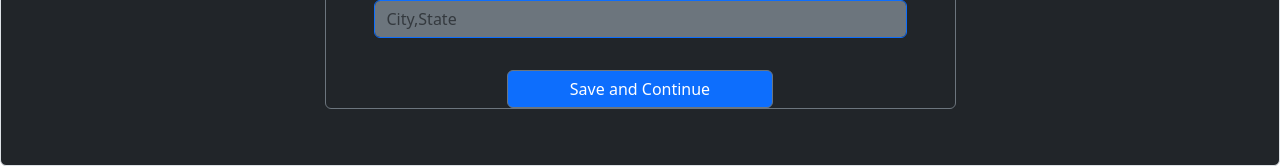
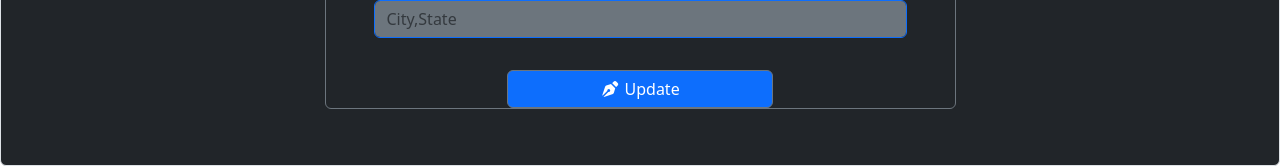
Before and after one commit to anjali-2511/AJSpire-Internship-Journey-, a React (Vite) app in the folder ReactJs_Mini_Project/QR_Code_Generator_Using_User_Details/vite-project/: page /dashboard in a window 1280 px wide. Both pictures are taken after a click on the button "Edit". Shown: the part 566-734 px from the top of the page. Built offline with nearby package versions, Linux system fonts and the light colour scheme.

Commit message:
Bug Fixed

```diff
--- a/ReactJs_Mini_Project/QR_Code_Generator_Using_User_Details/vite-project/src/App.jsx
+++ b/ReactJs_Mini_Project/QR_Code_Generator_Using_User_Details/vite-project/src/App.jsx
@@ -1,38 +1,3 @@
-// import { BrowserRouter, Routes, Route } from "react-router-dom";
-// import DashBoard from "./DashBoard"
-// import Home from "./Home"
-// import Login from "./Login"
-// import NavBar from "./NavBar"
-// import Profile from "./Profile"
-// import Registration from "./Registration"
-
-// function App() {
-
-//   return (
-//     <BrowserRouter>
-//       <NavBar />
-//       <br />
-//       <br />
-//       <Routes>
-//         <Route path="/" element={<Home />} />
-//         <Route path="/login" element={<Login />} />
-//         <Route path="/registration" element={<Registration />} />
-//         <Route path="/profile" element={<Profile />} />
-//         <Route path="/dashboard" element={<DashBoard />} />
-
-//       </Routes>
-
-
-
-
-//     </BrowserRouter>
-//   )
-// }
-
-// export default App
-
-
-
 import { BrowserRouter, Routes, Route } from "react-router-dom";
 import { useState } from "react";
 import DashBoard from "./DashBoard"
@@ -49,7 +14,10 @@ function App() {
     email: "",
     address: "",
     photo: "",
+    button: "",
   });
+
+  const [isEditing, setIsEditing] = useState(false);
 
   return (
     <BrowserRouter>
@@ -62,11 +30,24 @@ function App() {
         <Route path="/registration" element={<Registration />} />
         <Route
           path="/profile"
-          element={<Profile profile={profile} setProfile={setProfile} />}
+          element={
+            <Profile
+              profile={profile}
+              setProfile={setProfile}
+              isEditing={isEditing}
+              setIsEditing={setIsEditing}
+            />
+          }
         />
         <Route
           path="/dashboard"
-          element={<DashBoard profile={profile} setProfile={setProfile} />}
+          element={
+            <DashBoard
+              profile={profile}
+              setProfile={setProfile}
+              setIsEditing={setIsEditing}
+            />
+          }
         />
       </Routes>
     </BrowserRouter>
--- a/ReactJs_Mini_Project/QR_Code_Generator_Using_User_Details/vite-project/src/DashBoard.jsx
+++ b/ReactJs_Mini_Project/QR_Code_Generator_Using_User_Details/vite-project/src/DashBoard.jsx
@@ -1,9 +1,10 @@
 import { useNavigate } from "react-router-dom";
 
-function DashBoard({ profile, setProfile }) {
+function DashBoard({ profile, setProfile, setIsEditing }) {
     const navigate = useNavigate();
 
     const handleEditClick = () => {
+        setIsEditing(true);
         navigate("/profile");
     };
 
@@ -11,6 +12,7 @@ function DashBoard({ profile, setProfile }) {
         const confirmDelete = window.confirm("Are you sure you want to delete your profile?");
         if (confirmDelete) {
             setProfile({ name: "", phone: "", email: "", address: "" });
+            setIsEditing(false);
             navigate("/profile");
         }
     };
--- a/ReactJs_Mini_Project/QR_Code_Generator_Using_User_Details/vite-project/src/Profile.jsx
+++ b/ReactJs_Mini_Project/QR_Code_Generator_Using_User_Details/vite-project/src/Profile.jsx
@@ -1,13 +1,13 @@
 import { useNavigate } from "react-router-dom";
-import { useState } from "react";
-function Profile({ profile, setProfile }) {
+
+function Profile({ profile, setProfile, isEditing, setIsEditing }) {
     const navigate = useNavigate();
 
     const handleChange = (e) => {
         const { name, value } = e.target;
         setProfile({ ...profile, [name]: value });
     };
-    const [isEditing, setIsEditing] = useState(false);
+
     const handleSubmit = () => {
         if (
             profile.name === "" ||
@@ -18,6 +18,7 @@ function Profile({ profile, setProfile }) {
             alert("Fill the Details");
         } else {
             alert(isEditing ? "Profile updated!" : "Profile saved!");
+            setIsEditing(true);
             navigate("/dashboard");
         }
     };
@@ -95,18 +96,13 @@ function Profile({ profile, setProfile }) {
                         />
 
                         <div onClick={handleSubmit} className="d-flex justify-content-center">
-                            <button
-                                onClick={(e) => isEditing(e.target.value)}
-                                className="sendotp btn btn-primary mt-3 border-secondary w-50 ms-auto me-auto"
-                            >
+                            <button className="save btn btn-primary mt-3 border-secondary w-50 ms-auto me-auto">
                                 {isEditing ? (
                                     <>
-                                        <i className="fa-solid fa-pen-nib" onClick={() => setIsEditing(true)} ></i> Update
+                                        <i className="fa-solid fa-pen-nib"></i> Update
                                     </>
                                 ) : (
-
                                     "Save and Continue"
-
                                 )}
                             </button>
                         </div>
```
